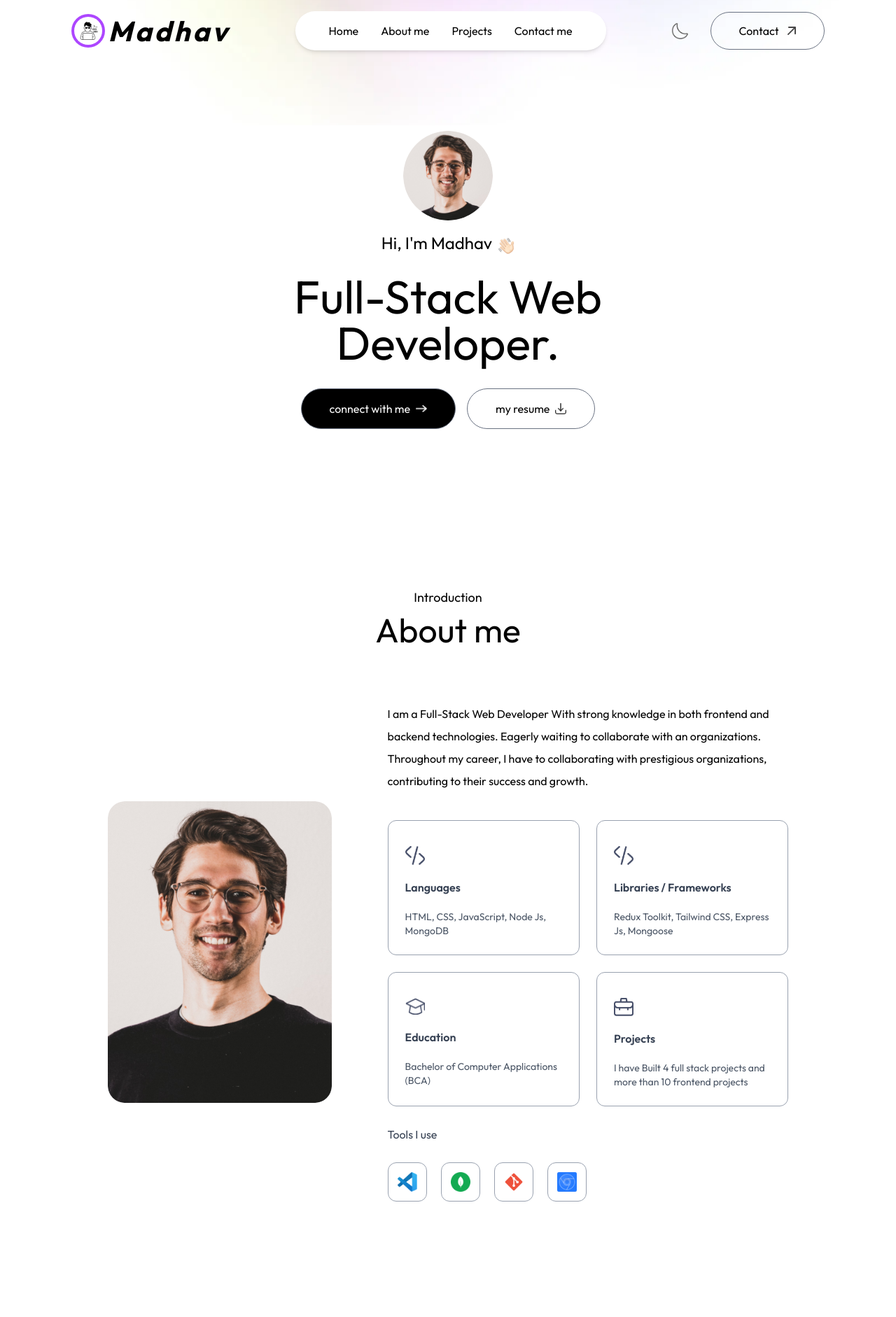
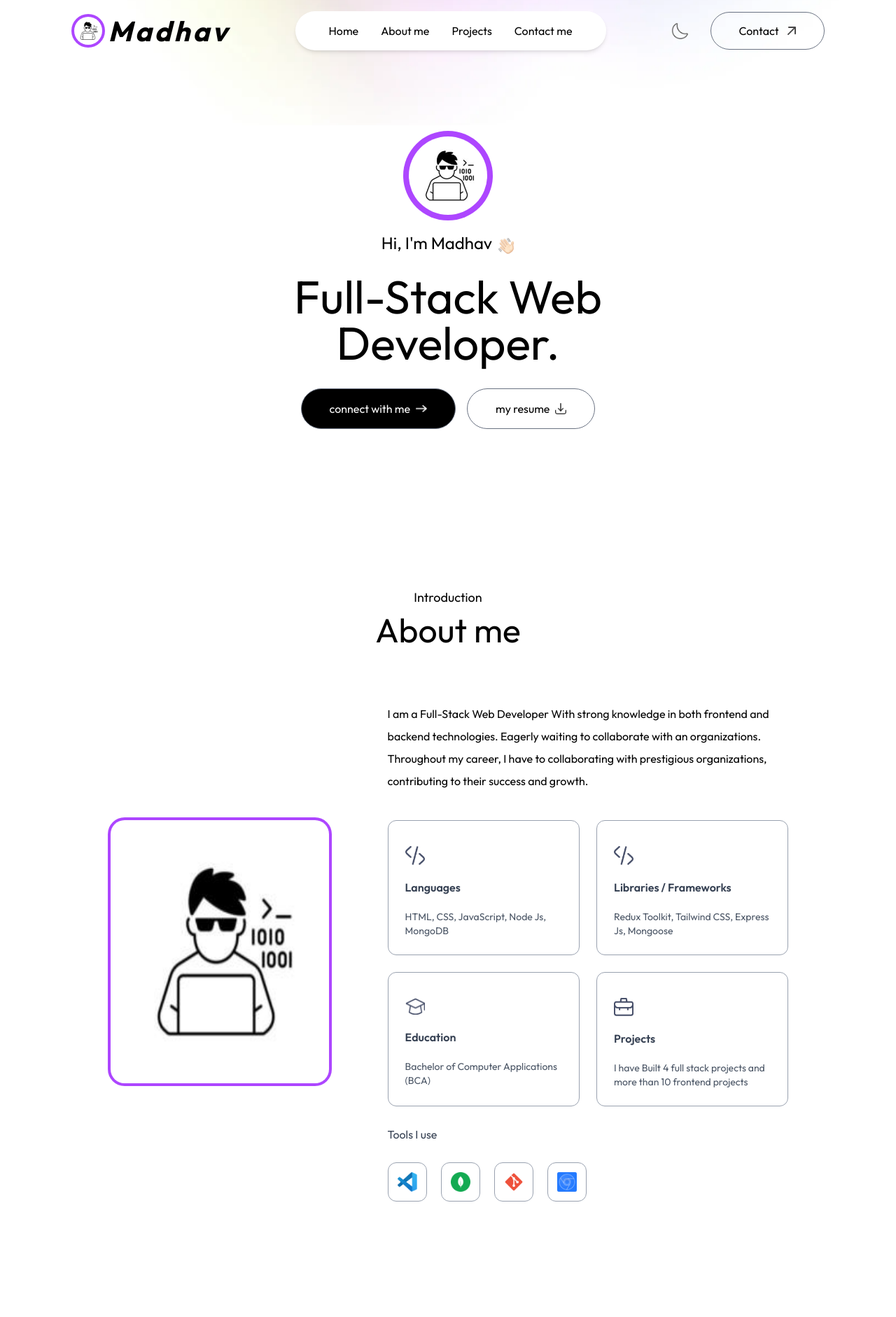
Before and after one commit to Madhav-k2708/madhav, a Next.js app: page / in a window 1280 px wide. Shown: the top 1882 px of the page at 70% size. Built offline with nearby package versions, Linux system fonts and the light colour scheme; a web font is replaced by a local one.

Commit message:
profile pic changed

```diff
--- a/components/About.jsx
+++ b/components/About.jsx
@@ -30,9 +30,9 @@ const About = ({isDarkMode}) => {
         whileInView={{scale:1, opacity:1}}
         transition={{duration:0.6}} className="w-64 sm:w-80 rounded-3xl max-w-none ">
           <Image
-            src={assets.user_image}
+            src={assets.nameLogo}
             alt=""
-            className="w-full rounded-3xl"
+            className="w-full h-96 rounded-3xl p-1 bg-purple-500"
           />
         </motion.div>
 
@@ -65,12 +65,12 @@ const About = ({isDarkMode}) => {
           <motion.h4
           initial={{y:20,opacity:0}}
           whileInView={{opacity:1, y:0}}
-          transition={{duration:0.5, delay:1.3}}
+          transition={{duration:0.3, delay:0.5}}
           className="my-6 text-gray-700 font-Ovo dark:text-white ">Tools I use</motion.h4>
           <motion.ul
           initial={{opacity:0}}
           whileInView={{opacity:1}}
-          transition={{duration:0.5, delay:1.5}}
+          transition={{duration:0.5, delay:1}}
           className="flex items-center gap-3 sm:gap-5 ">
             {toolsData.map((tools, index) => (
                 <motion.li
--- a/components/Contact.jsx
+++ b/components/Contact.jsx
@@ -67,13 +67,13 @@ const Contact = ({isDarkMode}) => {
           <motion.input
                 initial={{x: 50,opacity:0}}
                 whileInView={{x:0,opacity:1}}
-                transition={{duration:0.6, delay:1.1}}
+                transition={{duration:0.5, delay:1.1}}
           type="email" name="email"  placeholder="Enter your email" required className="flex-1 p-3 outline-none border-[0.5px] border-gray-400 rounded-md bg-white dark:bg-darkHover/30 dark:border-white/90 " />
         </div>
         <motion.textarea
               initial={{y: 100,opacity:0}}
               whileInView={{y:0,opacity:1}}
-              transition={{duration:0.6, delay:1.3}}
+              transition={{duration:0.6, delay:1.1}}
         rows='6' name="message" placeholder="Enter your message" required className="w-full p-4 outline-none border-[0.5px] border-gray-400 rounded-md bg-white mb-6 dark:bg-darkHover/30 dark:border-white/90 " ></motion.textarea>
         <motion.button
         whileHover={{scale:1.05}}
--- a/components/Headers.jsx
+++ b/components/Headers.jsx
@@ -11,7 +11,7 @@ const Headers = () => {
         whileInView={{ scale: 1 }}
         transition={{ duration: 0.8, type: "spring", stiffness: 100 }}
       >
-        <Image src={assets.profile_img} alt="" className="rounded-full w-32" />
+        <Image src={assets.nameLogo} alt="" className="rounded-full w-32 bg-purple-500 p-2 " />
       </motion.div>
       <motion.h3
         initial={{ y: -20, opacity: 0 }}
```
